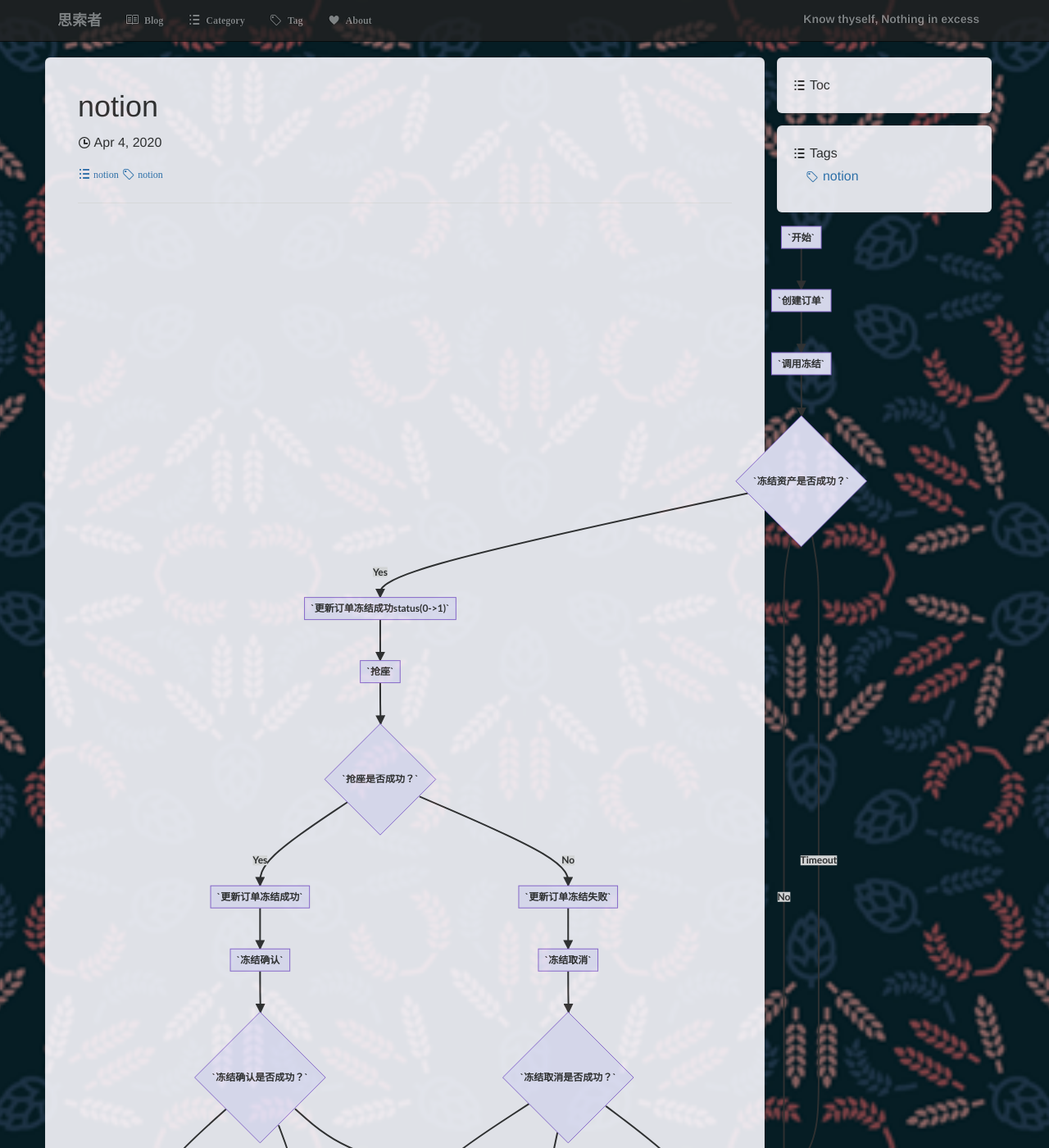
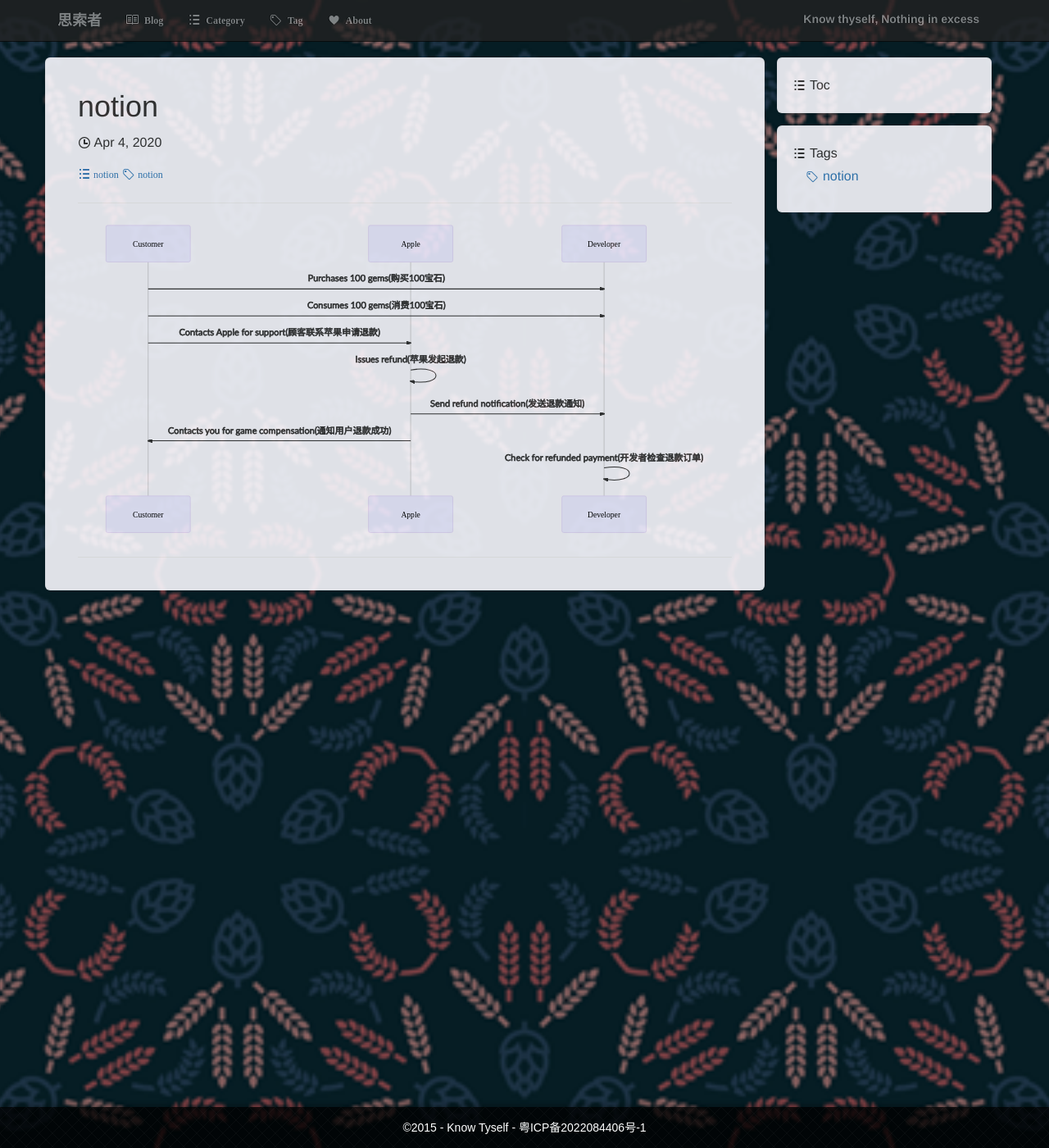
Before and after one commit to liushoukai/liushoukai.github.io, a Jekyll site: the page built from _posts/2020-04-04-notion.md, in a window 1280 px wide and 1400 px high. Shown: the whole window at 82% size. Built offline with Jekyll 4.4.1, drawn with Linux system fonts in a browser that asks for light colours; comment, search, counter and statistics services are not loaded; some of the changed text lies outside the part shown.

Commit message:
Update posts

```diff
--- a/_posts/2020-04-04-notion.md
+++ b/_posts/2020-04-04-notion.md
@@ -7,38 +7,15 @@ tags: notion
 
 
 <div class="mermaid">
-
-flowchart TD
-    createOrder["`创建订单`"]
-    freezeOrder["`调用冻结`"]
-    Exception["`抛出516触发ACK重试`"]
-    start["`开始`"]
-    over["`结束`"]
-    freezeOrderResult{"`冻结资产是否成功？`"}
-    start --> createOrder --> freezeOrder
-    freezeOrder --> freezeOrderResult
-    freezeOrderResult -- Yes --> freezeOrderSucc["`更新订单冻结成功status(0->1)`"] --> occupySeat
-    freezeOrderResult -- No --> freezeOrderFail["`更新订单冻结失败status(0->2)`"] --> over
-    freezeOrderResult -- Timeout --> Exception
-
-    occupySeat["`抢座`"] --> occupySeatResult{"`抢座是否成功？`"}
-    occupySeatResult -- Yes --> occupySeatSucc["`更新订单冻结成功`"] --> freezeConfirm
-    occupySeatResult -- No --> occupySeatFail["`更新订单冻结失败`"] --> freezeCancel
-
-    freezeConfirm["`冻结确认`"] --> freezeConfirmResult{"`冻结确认是否成功？`"}
-    freezeConfirmResult -- Yes --> freezeConfirmSucc["`冻结确认成功`"]
-    freezeConfirmResult -- No --> freezeConfirmFail["`冻结确认失败`"]
-    freezeConfirmResult -- Timeout --> Exception
-
-    freezeCancel["`冻结取消`"] --> freezeCancelResult{"`冻结取消是否成功？`"}
-    freezeCancelResult -- Yes --> freezeCancelSucc["`冻结取消成功`"]
-    freezeCancelResult -- No --> freezeCancelFail["`冻结取消失败`"]
-    freezeCancelResult -- Timeout --> Exception
-
-    freezeConfirmFail --> Retry
-    freezeCancelFail --> Retry
-
-    freezeConfirmSucc --> confirmOrderSucc["`更新订单冻结成功status(1->3)`"] --> over
-    freezeCancelSucc --> confirmOrderFail["`更新订单冻结成功status(1->4)`"] --> over
-
+sequenceDiagram
+	participant Customer
+	participant Apple
+	participant Developer
+	Customer->>Developer: Purchases 100 gems(购买100宝石)
+	Customer->>Developer: Consumes 100 gems(消费100宝石)
+	Customer->>Apple: Contacts Apple for support(顾客联系苹果申请退款)
+	Apple->>Apple: Issues refund(苹果发起退款)
+	Apple->>Developer: Send refund notification(发送退款通知)
+	Apple->>Customer: Contacts you for game compensation(通知用户退款成功)
+	Developer->>Developer: Check for refunded payment(开发者检查退款订单)
 </div>
```
Also changed, not shown: _posts/2020-04-04-appstore-in-app-purchase.md (+36 -16 lines), _posts/2020-04-04-domin.md (added, +26 -0 lines), _posts/2020-04-04-mysql-lock.md (+21 -6 lines).
